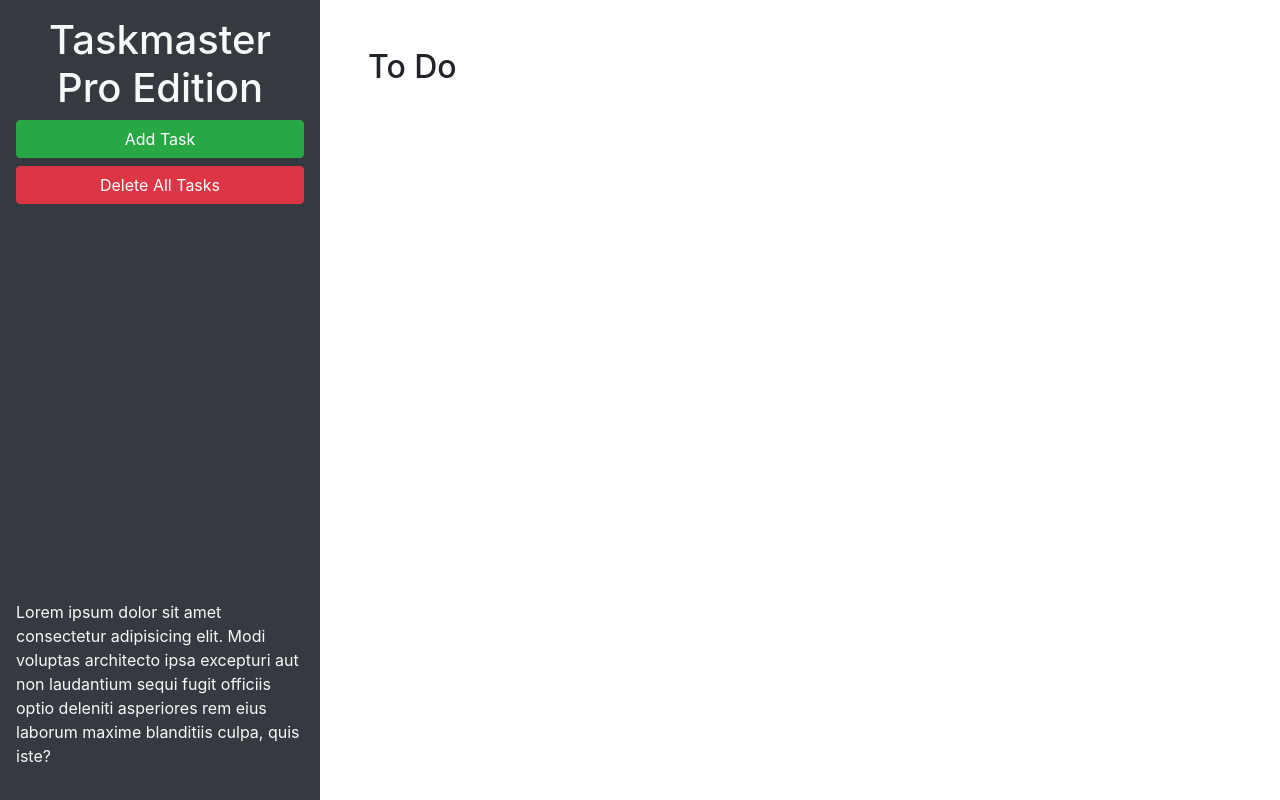
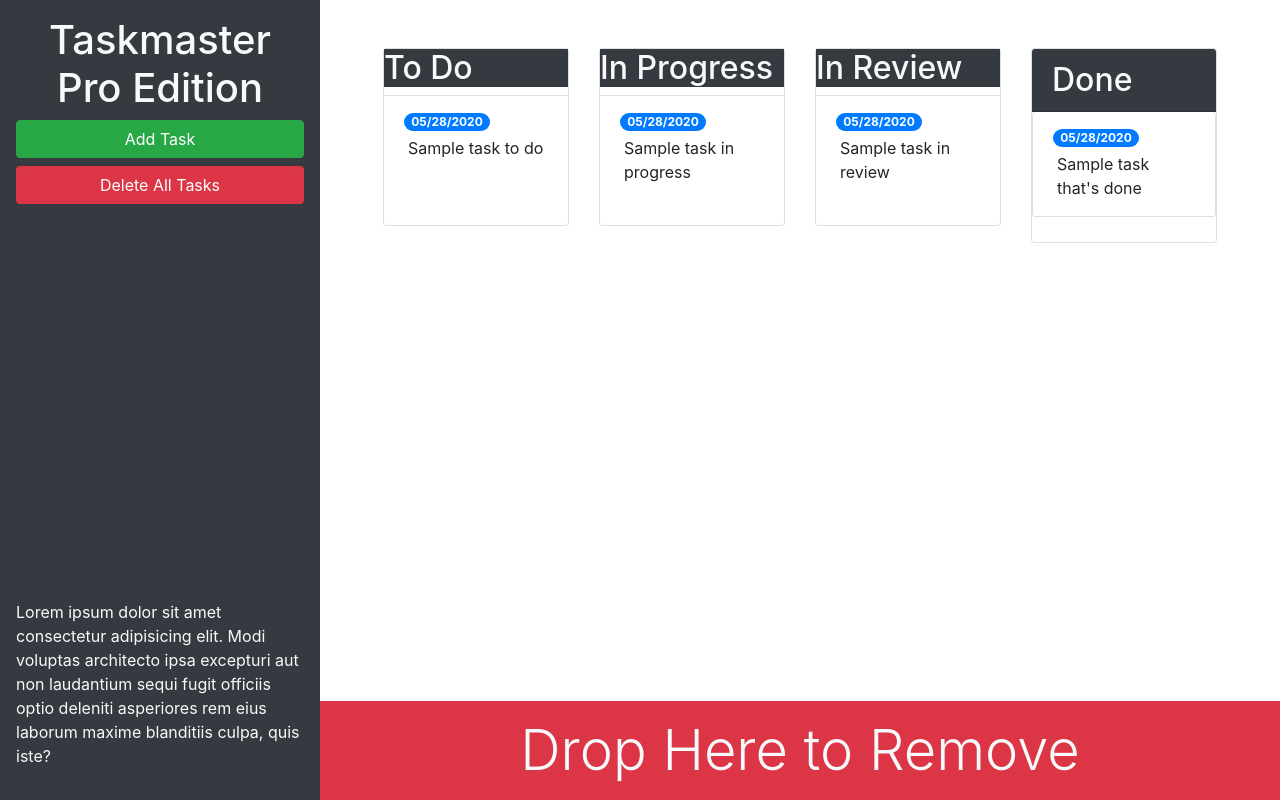
Before and after one commit to izztnkr/Taskmaster-Pro, a plain HTML site: page index.html in a window 1280 px wide. Drawn offline with nearby package versions, Linux system fonts and the light colour scheme.

Commit message:
added bootstrap classes for styling and fun stuff

```diff
--- a/index.html
+++ b/index.html
@@ -13,20 +13,75 @@
 <body>
 
   <div class="row min-vh-100 no-gutters">
-    <header class="col-12 col-lg-3 bg-dark text-light d-flex flex-column p-4 p-lg-3">
+    <header class="col-12 col-lg-3 bg-dark text-light sticky-top d-flex flex-column p-4 p-lg-3">
       <h1 class="text-center">Taskmaster Pro Edition</h1>
       <button id="create-task" class="btn btn-block btn-success" data-toggle="modal" data-target="#task-form-modal">Add
         Task</button>
       <button id="remove-tasks" class="btn btn-block btn-danger">Delete All Tasks</button>
-      <p class="mt-auto">Lorem ipsum dolor sit amet consectetur adipisicing elit. Modi voluptas architecto ipsa
+      <p class="mt-auto d-none d-lg-block">Lorem ipsum dolor sit amet consectetur adipisicing elit. Modi voluptas architecto ipsa
         excepturi aut non
         laudantium sequi fugit officiis optio deleniti asperiores rem eius laborum maxime blanditiis culpa, quis iste?
       </p>
     </header>
-    <main class="col-12 col-lg-9">
-      <div class="m-5">
-        <h2>To Do</h2>
-        <ul id="list-toDo" class="list-group"> </ul>
+    <main class="col-12 col-lg-9 d-flex flex-column">
+      <div class="m-5 row justify-content-around">
+        <!-- todo start -->
+        <div class="col-12 col-md-6 col-xl-3 mb-3">
+          <div class = "card">
+            <h2 class="class-header bg-dark text-light">To Do</h2>
+            <ul id="list-toDo" class="list-group list-group-flush">
+              <li class="list-group-item">
+                <span class="badge badge-primary badge-pill">05/28/2020</span>
+                <p class="m-1">Sample task to do</p>
+              </li>
+            </ul>
+          </div>
+        </div>
+        <!-- todo end -->
+        <!-- in progress start -->
+        <div class="col-12 col-md-6 col-xl-3 mb-3">
+          <div class="card">
+            <h2 class = "class-header bg-dark text-light">In Progress</h2>
+            <ul id="list-inProgress" class="list-group list-group-flush">
+              <li class="list-group-item">
+                <span class="badge badge-primary badge-pill">05/28/2020</span>
+                <p class="m-1">Sample task in progress</p>
+              </li>
+            </ul>
+          </div>
+        </div>
+        <!-- in progress end -->
+        <!-- in review start -->
+        <div class="col-12 col-md-6 col-xl-3 mb-3">
+          <div class="card">
+            <h2 class="class-header bg-dark text-light">In Review</h2>
+            <ul id="list-inReview" class="list-group list-group-flush">
+              <li class="list-group-item">
+                <span class="badge badge-primary badge-pill">05/28/2020</span>
+                <p class="m-1">Sample task in review</p>
+              </li>
+            </ul>
+          </div>
+        </div>
+        <!-- in review end -->
+        <!-- done start -->
+        <div class="col-12 col-md-6 col-xl-3 mb-3">
+          <div class="card">
+            <h2 class="card-header bg-dark text-light">Done</h2>
+            <ul id="list-done" class="list-group">
+              <li class="list-group-item list-group-flush">
+                <span class="badge badge-primary badge-pill">05/28/2020</span>
+                <p class="m-1">Sample task that's done</p>
+              </li>
+            </ul>
+          </div>
+        </div>
+        <!-- done end -->
+      </div>
+      <div id="trash" class="mt-auto">
+        <div class="w-100 bg-danger p-3 text-center text-light display-4">
+           Drop Here to Remove
+        </div>
       </div>
     </main>
   </div>
@@ -46,11 +101,11 @@
           <form>
             <div class="form-group">
               <label for="modalTaskDescription">Task description</label>
-              <textarea id="modalTaskDescription" rows="3"></textarea>
+              <textarea id="modalTaskDescription" rows="3" class="form-control"></textarea>
             </div>
             <div class="form-group">
               <label for="modalDueDate">Due date</label>
-              <input type="text" id="modalDueDate" placeholder="mm/dd/yyyy" autocomplete="off" />
+              <input type="text" class="form-control" id="modalDueDate" placeholder="mm/dd/yyyy" autocomplete="off" />
             </div>
           </form>
         </div>
```
